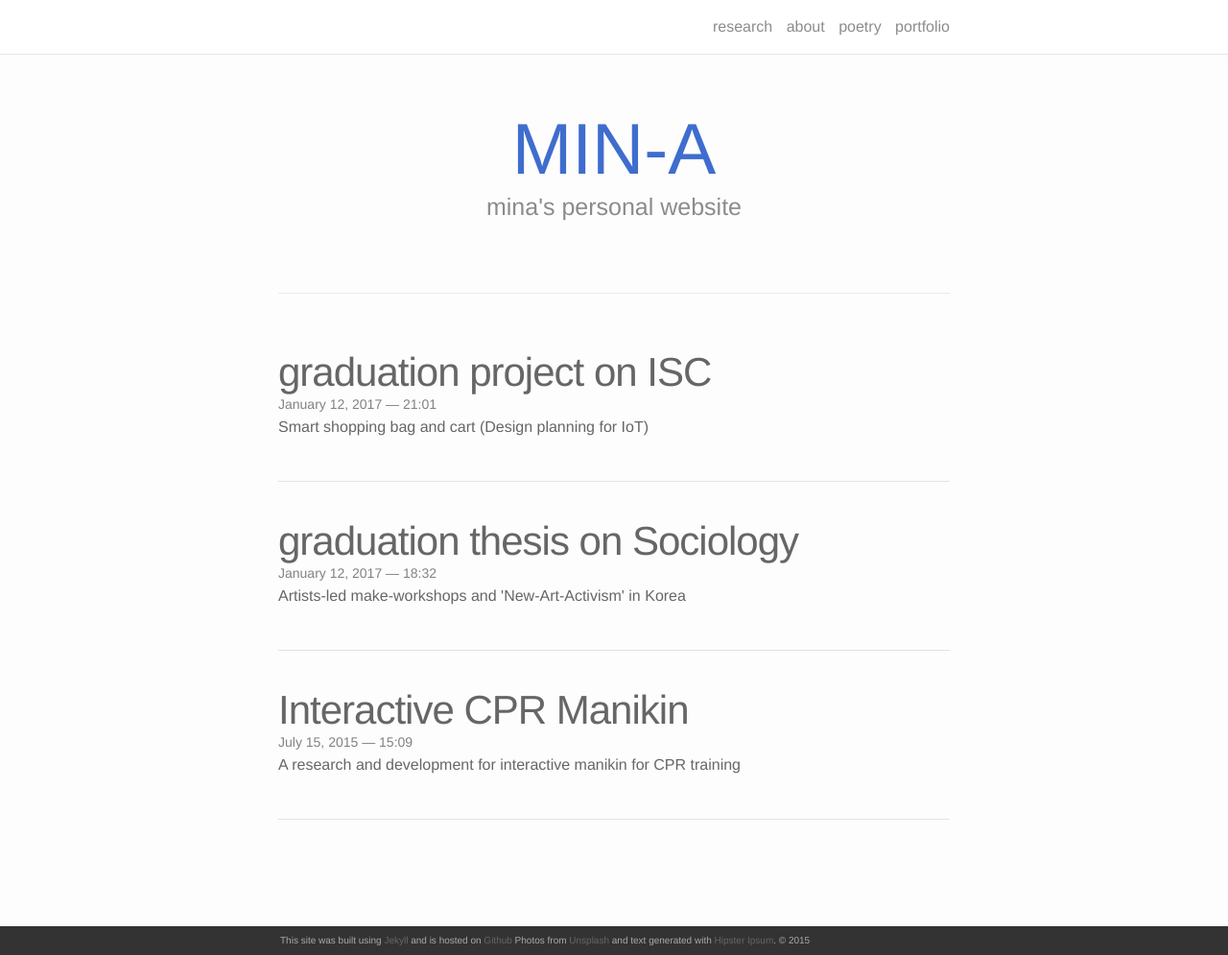
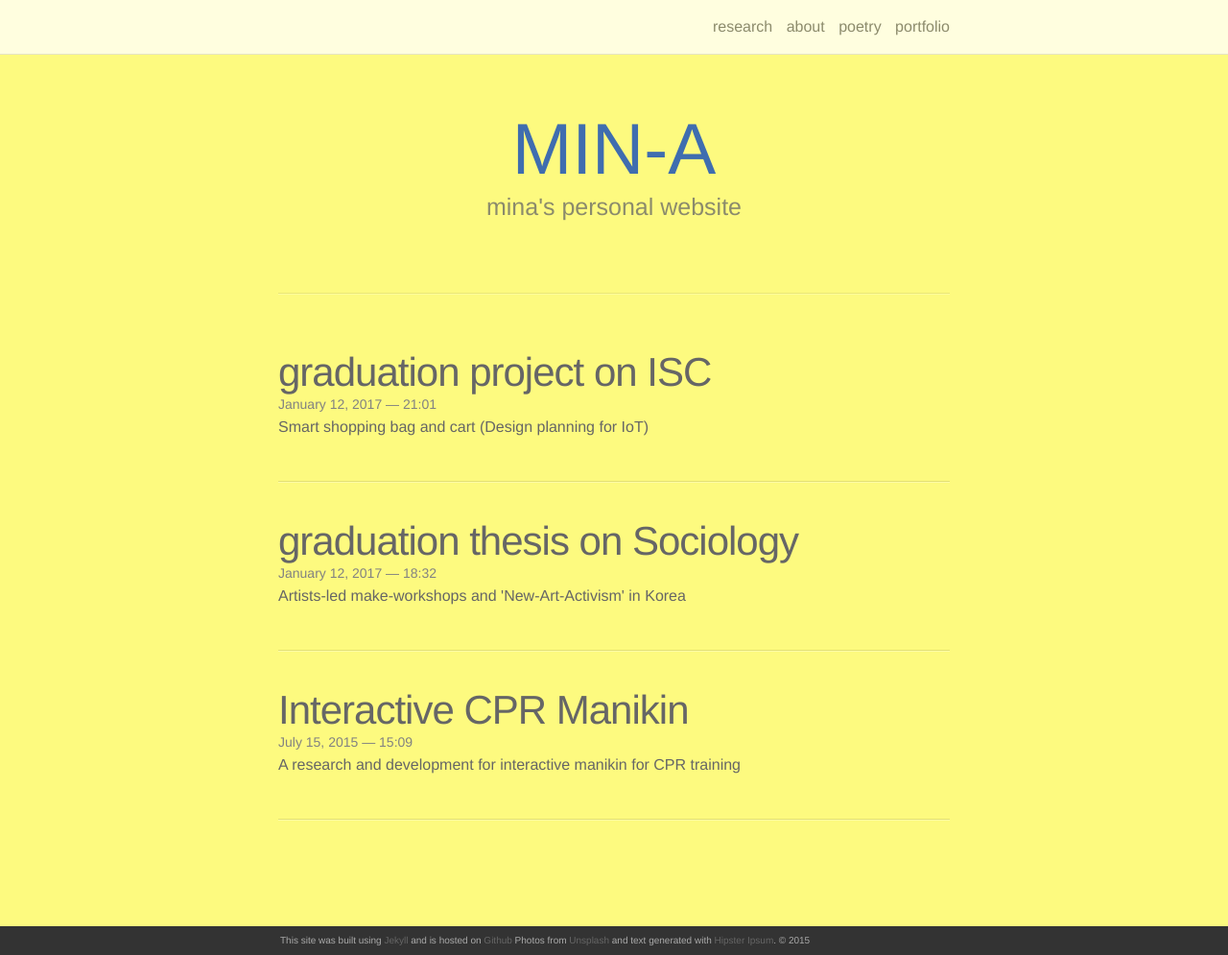
Before and after one commit to lucid2713/lucid2713.github.io, a Jekyll site: the page built from index.html, in a window 1280 px wide and 995 px high. Shown: the whole window at 96% size. Built offline with Jekyll 4.4.1, drawn with Linux system fonts in a browser that asks for light colours; nearby versions of some CDN libraries; the list of posts is cut into pages by our own code.

Commit message:
Update main.scss

```diff
--- a/css/main.scss
+++ b/css/main.scss
@@ -14,7 +14,7 @@ $base-line-height: 1.5;
 $spacing-unit:     30px;
 
 $text-color:       #111;
-$background-color: #fdfdfd;
+$background-color: #fdfa7f;
 $brand-color:      #2a7ae2;
 
 $grey-color:       #828282;
```
